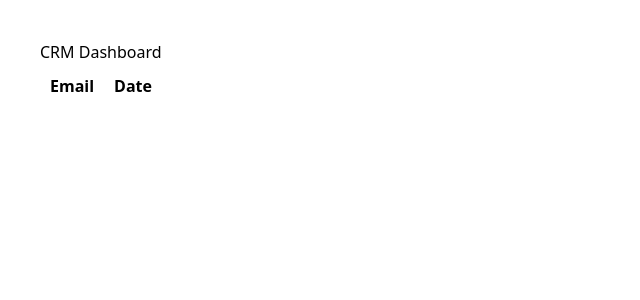
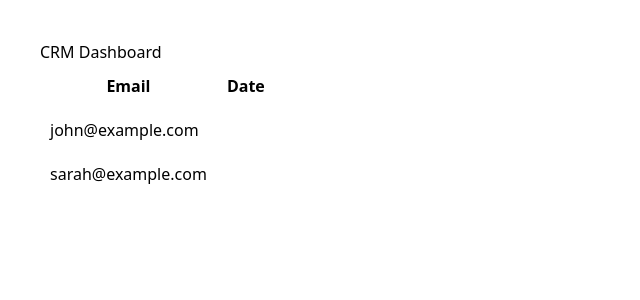
Before and after one commit to NovexOS/AI-business-OS, a React (Vite) app: page /crm in a window 1280 px wide. Shown: the top 300 px of the page, without its empty margins (0-640 px from the left). Built offline with nearby package versions, Linux system fonts and the light colour scheme.

Commit message:
fix leads data file

```diff
--- a/src/Data/leads.js
+++ b/src/Data/leads.js
@@ -1 +1,14 @@
-export const leads = [];
+export const leads = [
+  {
+    id: 1,
+    name: "John Doe",
+    email: "john@example.com",
+    status: "New Lead"
+  },
+  {
+    id: 2,
+    name: "Sarah Smith",
+    email: "sarah@example.com",
+    status: "Contacted"
+  }
+];
```
